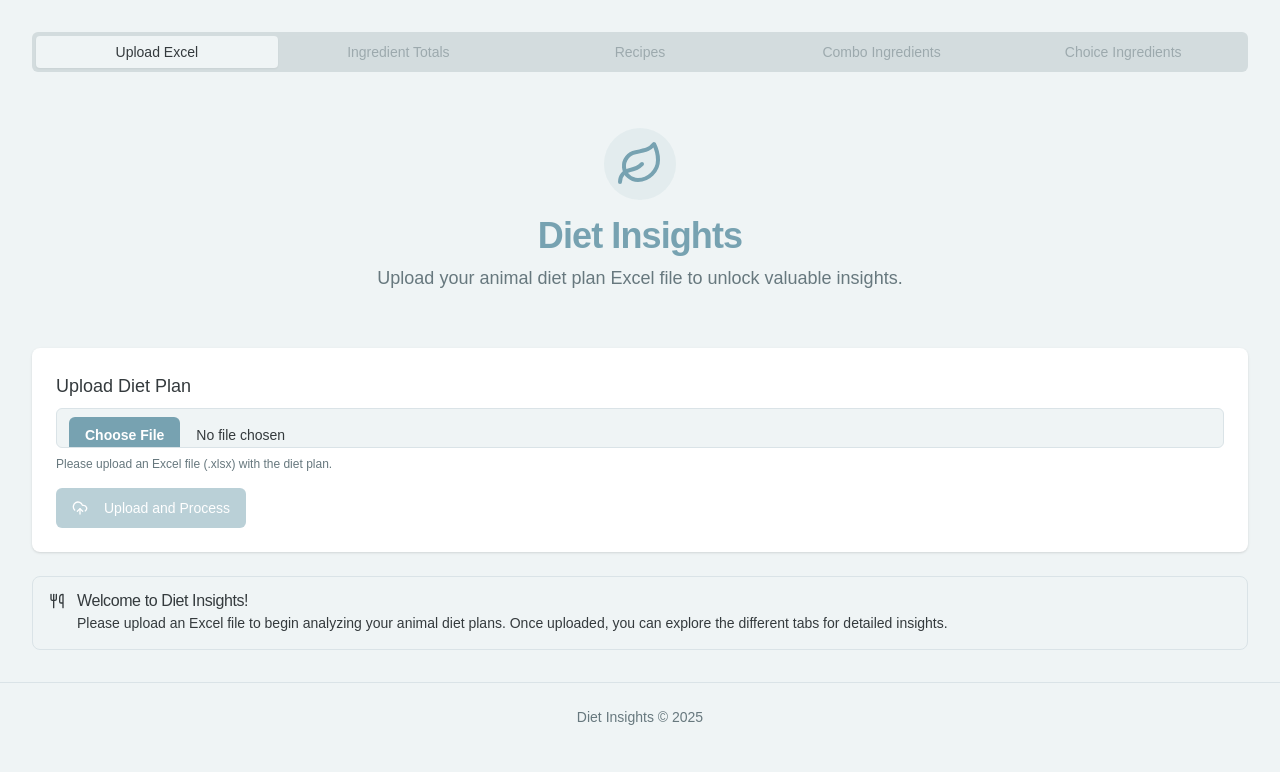
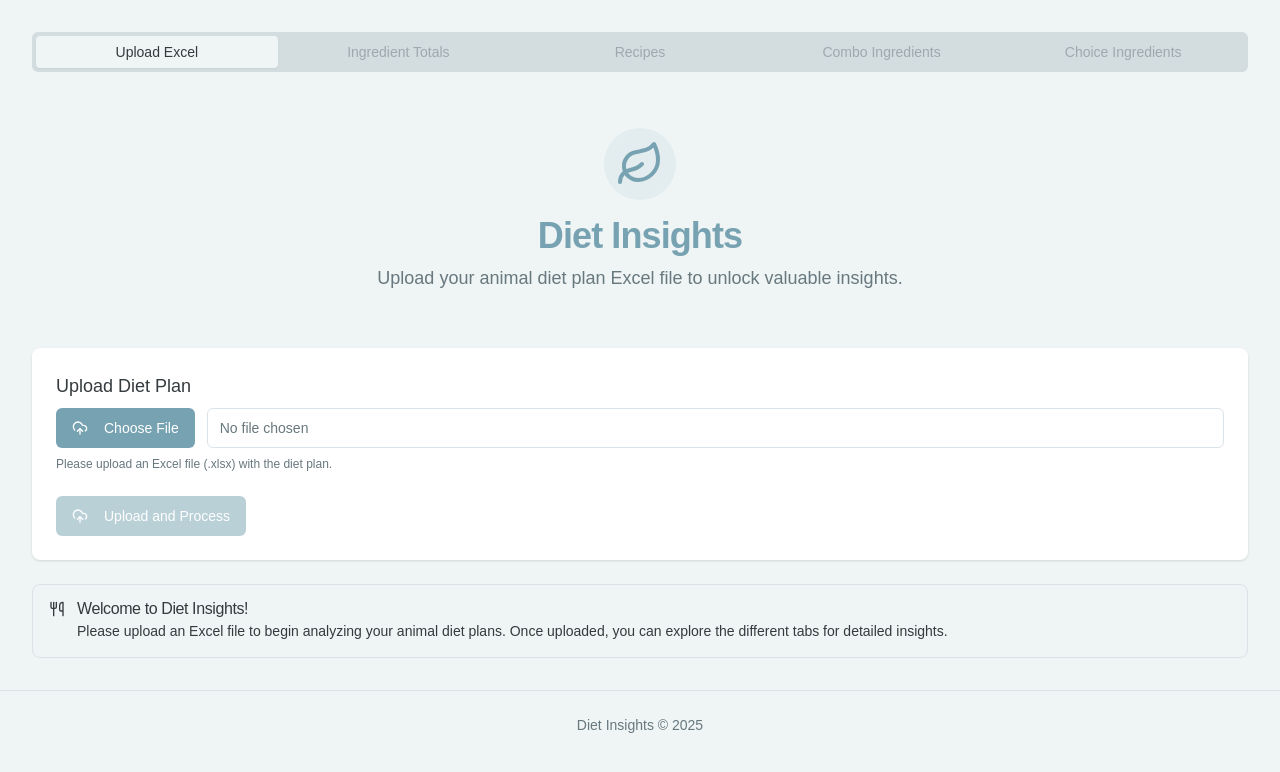
Before and after one commit to ashugangtok/antzdiet, a Next.js app: page / in a window 1280 px wide. Shown: the top 772 px of the page. Built offline with nearby package versions, Linux system fonts and the light colour scheme.

Commit message:
the choose file buttom is not clearly visible.

```diff
--- a/src/components/FileUpload.tsx
+++ b/src/components/FileUpload.tsx
@@ -1,10 +1,11 @@
+
 "use client";
 
 import type React from 'react';
-import { useState } from 'react';
+import { useState, useRef } from 'react';
 import { Input } from '@/components/ui/input';
 import { Button } from '@/components/ui/button';
-import { UploadCloud, Loader2 } from 'lucide-react';
+import { UploadCloud, Loader2, FileText } from 'lucide-react';
 import { Label } from './ui/label';
 
 interface FileUploadProps {
@@ -15,6 +16,7 @@ interface FileUploadProps {
 export function FileUpload({ onFileUpload, isLoading }: FileUploadProps) {
   const [selectedFile, setSelectedFile] = useState<File | null>(null);
   const [fileName, setFileName] = useState<string>('');
+  const fileInputRef = useRef<HTMLInputElement>(null);
 
   const handleFileChange = (event: React.ChangeEvent<HTMLInputElement>) => {
     const file = event.target.files?.[0];
@@ -26,8 +28,13 @@ export function FileUpload({ onFileUpload, isLoading }: FileUploadProps) {
         alert('Invalid file type. Please upload an .xlsx file.');
         setSelectedFile(null);
         setFileName('');
+        if (event.target) {
           event.target.value = ''; // Reset file input
         }
+      }
+    } else {
+      setSelectedFile(null);
+      setFileName('');
     }
   };
 
@@ -40,21 +47,47 @@ export function FileUpload({ onFileUpload, isLoading }: FileUploadProps) {
     }
   };
 
+  const handleChooseFileClick = () => {
+    fileInputRef.current?.click();
+  };
+
   return (
-    <form onSubmit={handleSubmit} className="space-y-4 p-6 bg-card rounded-lg shadow">
+    <form onSubmit={handleSubmit} className="space-y-6 p-6 bg-card rounded-lg shadow">
       <div className="space-y-2">
-        <Label htmlFor="file-upload" className="text-lg font-medium">Upload Diet Plan</Label>
-        <div className="flex items-center space-x-2">
+        <Label htmlFor="file-upload-button" className="text-lg font-medium">Upload Diet Plan</Label>
+
         <Input
-            id="file-upload"
+          id="file-upload-input"
           type="file"
           accept=".xlsx,application/vnd.openxmlformats-officedocument.spreadsheetml.sheet"
           onChange={handleFileChange}
-            className="flex-grow file:mr-4 file:py-2 file:px-4 file:rounded-md file:border-0 file:text-sm file:font-semibold file:bg-primary file:text-primary-foreground hover:file:bg-primary/90"
+          className="hidden" // Hide the actual file input
+          ref={fileInputRef}
           aria-describedby="file-upload-help"
         />
+
+        <div className="flex flex-col sm:flex-row sm:items-center gap-3">
+          <Button
+            id="file-upload-button"
+            type="button" // Important: prevent form submission
+            onClick={handleChooseFileClick}
+            variant="default"
+            className="shrink-0"
+          >
+            <UploadCloud className="mr-2 h-4 w-4" />
+            Choose File
+          </Button>
+          <div className="flex items-center text-sm text-muted-foreground border border-input rounded-md px-3 py-2 min-h-[2.5rem] flex-grow break-all">
+            {fileName ? (
+              <>
+                <FileText className="mr-2 h-4 w-4 text-primary shrink-0" />
+                <span className="truncate">{fileName}</span>
+              </>
+            ) : (
+              "No file chosen"
+            )}
           </div>
-        {fileName && <p className="text-sm text-muted-foreground">Selected file: {fileName}</p>}
+        </div>
         <p id="file-upload-help" className="text-xs text-muted-foreground">
           Please upload an Excel file (.xlsx) with the diet plan.
         </p>
```
Lines whose indentation alone changed are shown as unchanged.
